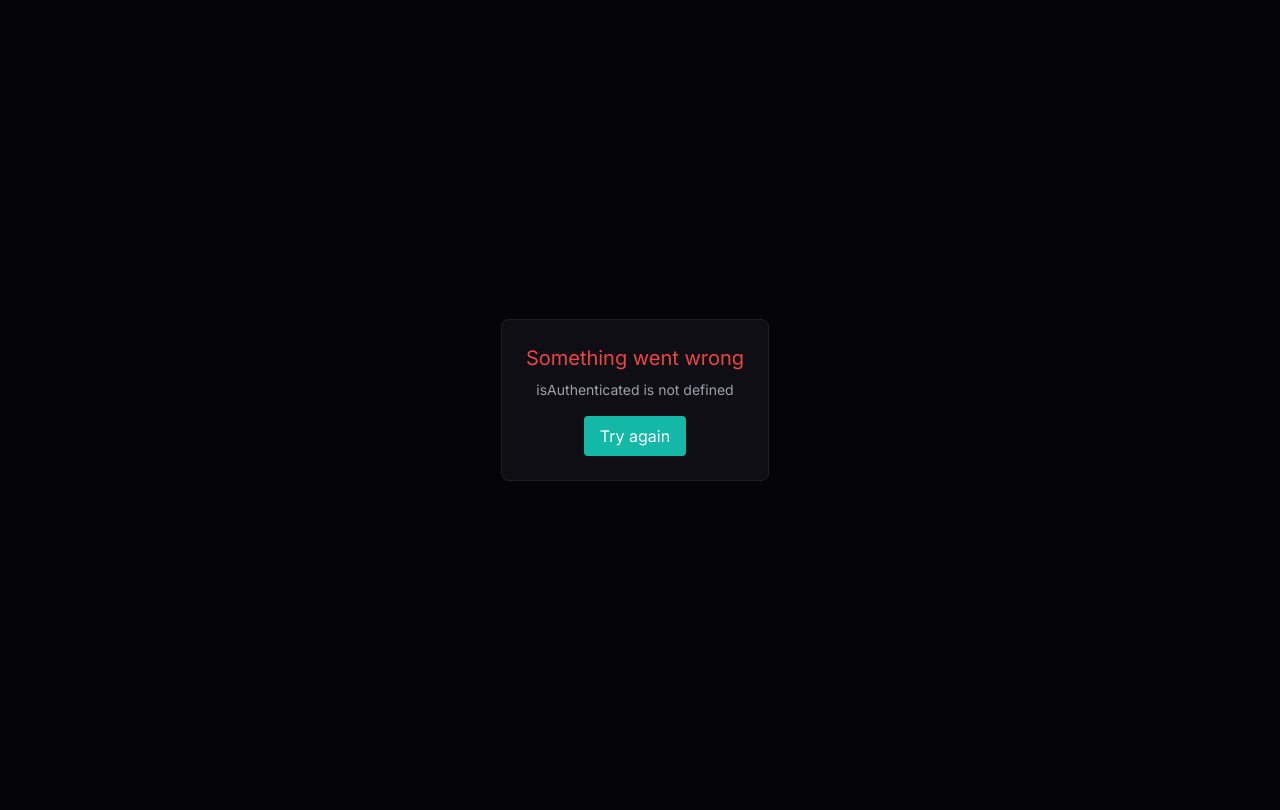
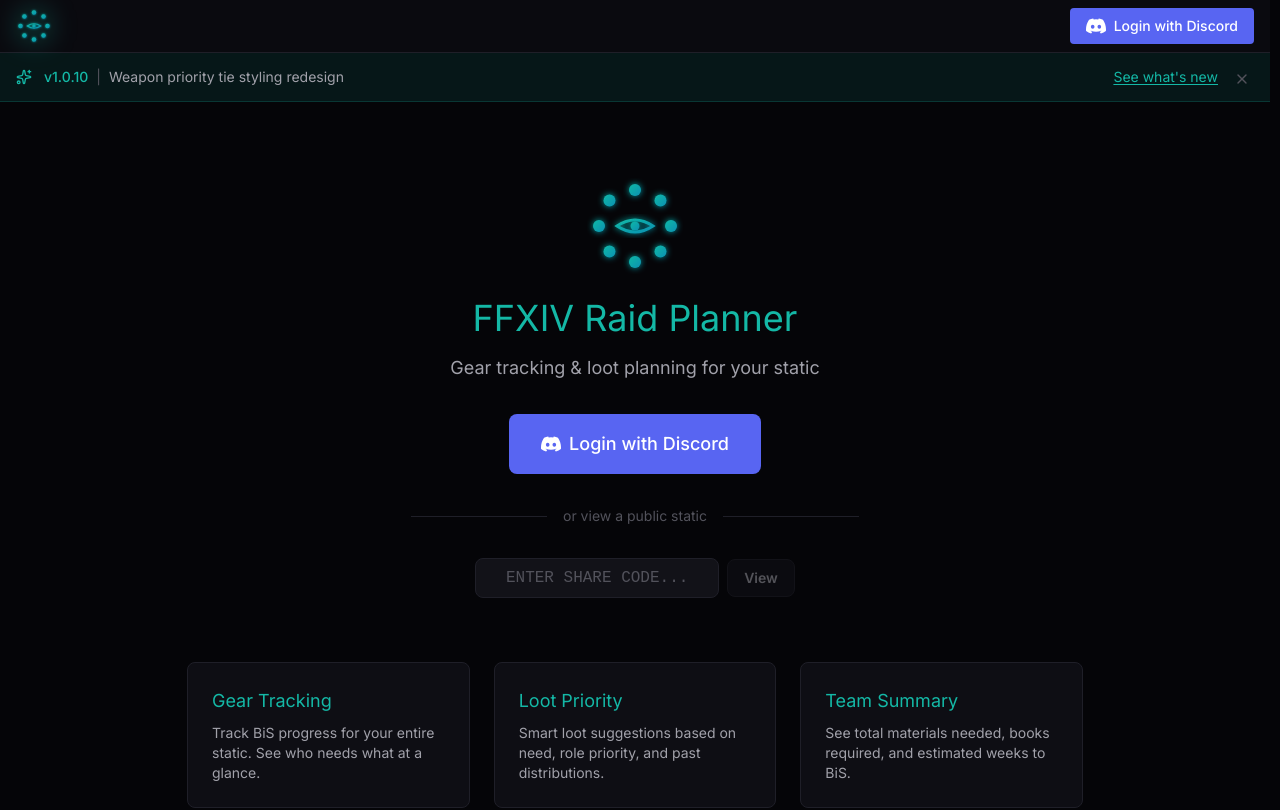
Before and after one commit to aaronbcarlisle/ffxiv-raid-planner, a React (Vite) app in the folder frontend/: page / in a window 1280 px wide. Shown: the top 810 px of the page. Built offline with nearby package versions, Linux system fonts and the light colour scheme.

Commit message:
fix: remove unused isAuthenticated references

```diff
--- a/frontend/src/components/layout/Header.tsx
+++ b/frontend/src/components/layout/Header.tsx
@@ -39,7 +39,7 @@
 
   const { currentGroup, groups, fetchGroups } = useStaticGroupStore();
   const { tiers, currentTier, isSaving } = useTierStore();
-  const { user, isAuthenticated, isLoading: authLoading } = useAuthStore();
+  const { user, isLoading: authLoading } = useAuthStore();
   const { viewAsUser } = useViewAsStore();
   const { invitations, fetchInvitations } = useInvitationStore();
 
--- a/frontend/src/pages/Home.tsx
+++ b/frontend/src/pages/Home.tsx
@@ -60,14 +60,14 @@
 
   // Fetch user's groups when authenticated
   useEffect(() => {
-    if (isAuthenticated) {
+    if (user) {
       fetchGroups();
     }
-  }, [isAuthenticated, fetchGroups]);
+  }, [user, fetchGroups]);
 
   // Get recent statics from user's groups based on localStorage access history
   const recentStatics = useMemo(() => {
-    if (!isAuthenticated || groups.length === 0) return [];
+    if (!user || groups.length === 0) return [];
 
     const recentCodes = getRecentStaticCodes();
     const groupsByCode = new Map(groups.map(g => [g.shareCode, g]));
@@ -88,7 +88,7 @@
     }
 
     return recent;
-  }, [isAuthenticated, groups]);
+  }, [user, groups]);
 
   const handleViewStatic = (e: React.FormEvent) => {
     e.preventDefault();
@@ -159,7 +159,7 @@
       </form>
 
       {/* Content section - different for logged in vs logged out users */}
-      {isAuthenticated && recentStatics.length > 0 ? (
+      {user && recentStatics.length > 0 ? (
         /* Recent Statics for logged-in users */
         <div className="max-w-4xl mx-auto">
           <h2 className="font-display text-xl text-text-primary mb-4 text-left">
@@ -280,7 +280,7 @@
       )}
 
       {/* Documentation Section - only show for logged-in users */}
-      {isAuthenticated && (
+      {user && (
         <div className="mt-16 max-w-4xl mx-auto">
           <div className="flex items-center justify-center gap-3 mb-6">
             <BookOpen className="w-5 h-5 text-accent" />
```
